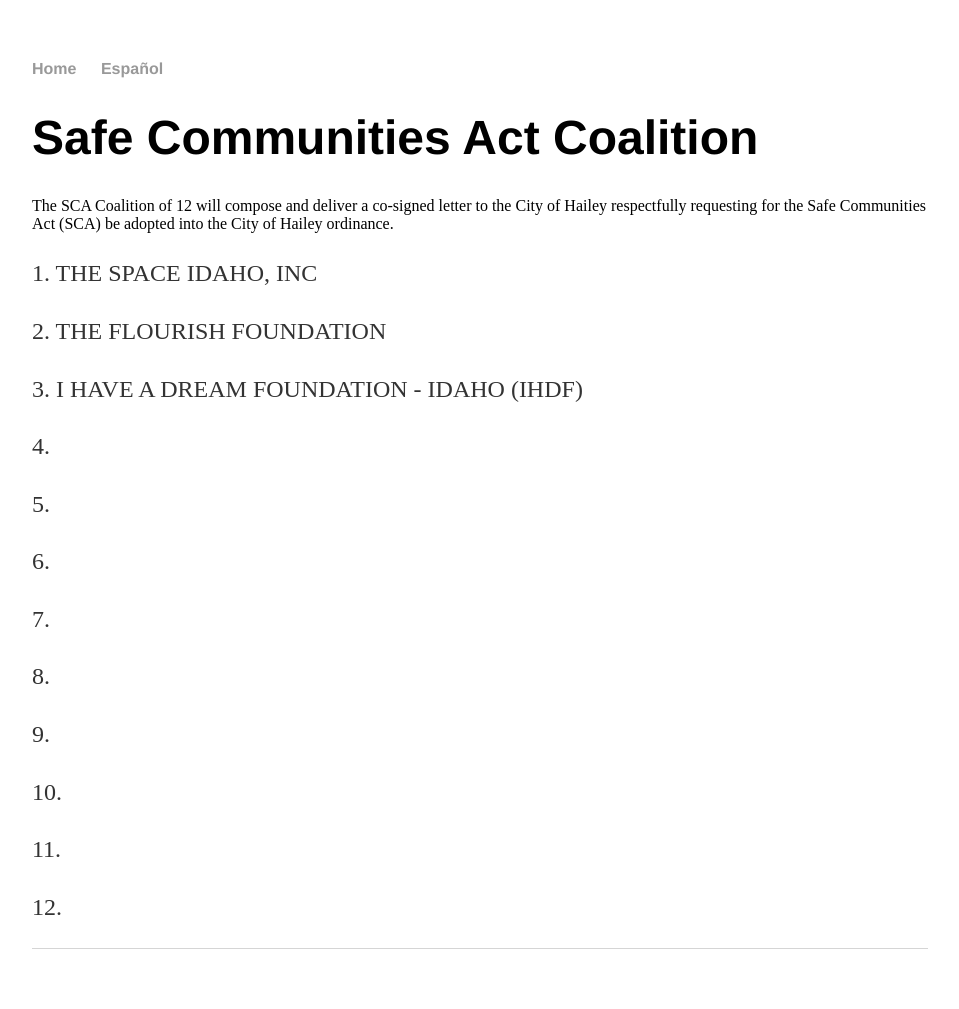
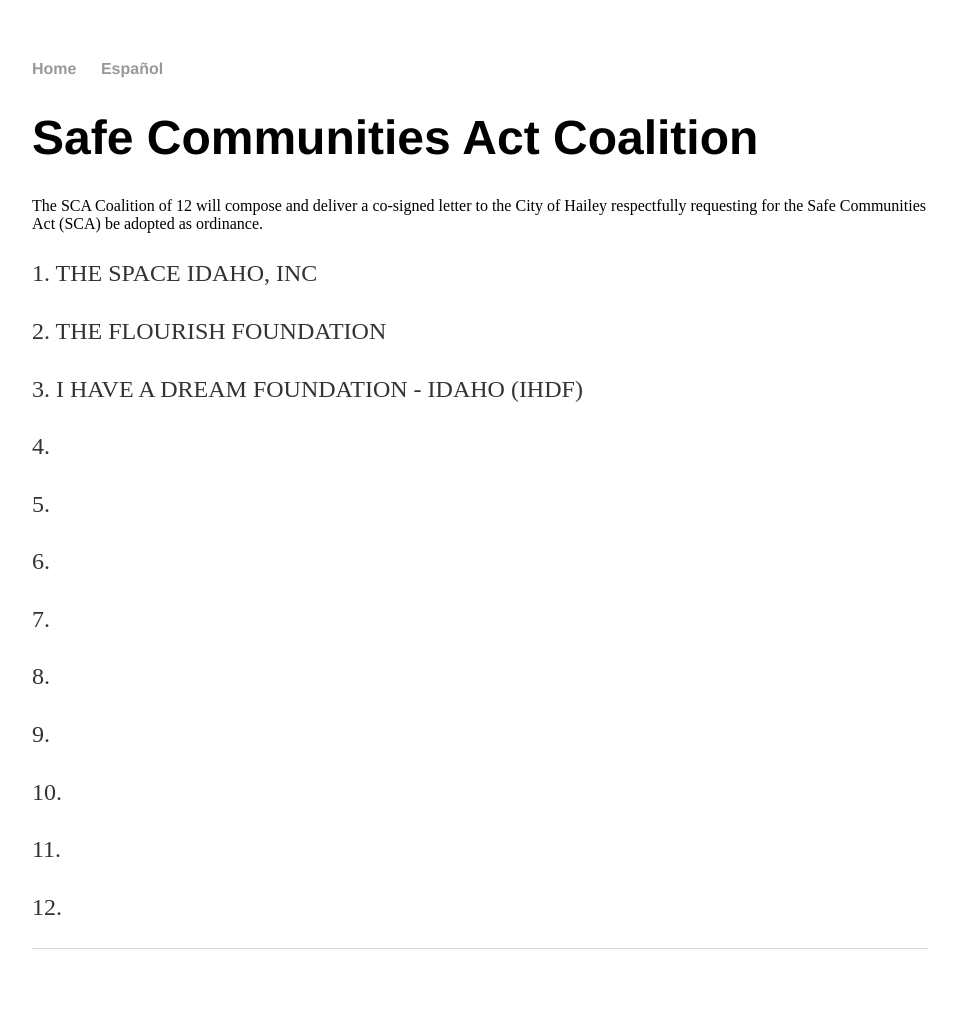
Before and after one commit to love5b/love5b.github.io, a Jekyll site: the page built from coalition/index.html, in a window 1280 px wide. Shown: the whole page, without its empty margins (160-1119 px from the left). Built offline with Jekyll 4.4.1, drawn with Linux system fonts in a browser that asks for light colours.

Commit message:
Update index.html

```diff
--- a/coalition/index.html
+++ b/coalition/index.html
@@ -7,7 +7,7 @@
 
         		<p> <h1>Safe Communities Act Coalition </h1> </p>
 			The SCA Coalition of 12 will compose and deliver a co-signed letter to the City of Hailey respectfully requesting
-			for the Safe Communities Act (SCA) be adopted into the City of Hailey ordinance.</p>
+			for the Safe Communities Act (SCA) be adopted as ordinance.</p>
 
             <p>1. THE SPACE IDAHO, INC </p>
 	    <p>2. THE FLOURISH FOUNDATION</p>
```
